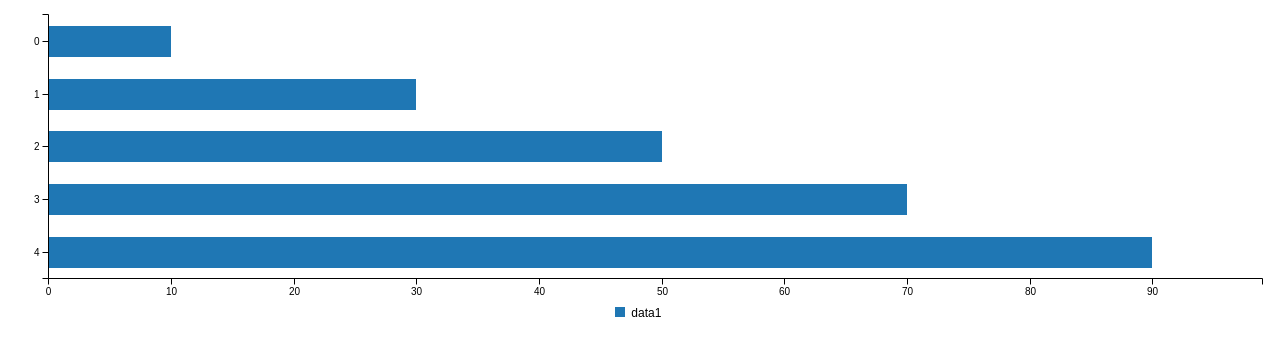
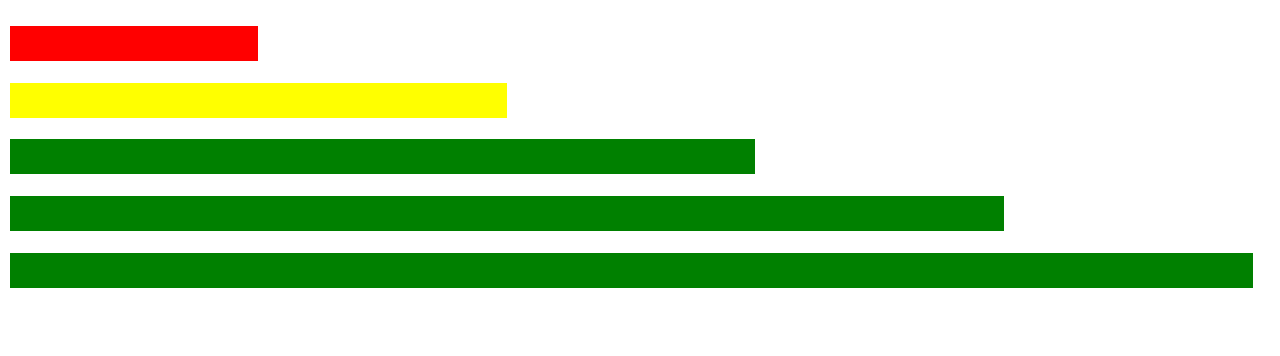
Before and after one commit to kachisvp/c3js, a plain HTML site: page index.html in a window 1280 px wide. Drawn offline with Linux system fonts and the light colour scheme.

Commit message:
値に依って色を変えることと、ラベル非表示までできたのでコミット

```diff
--- a/index.html
+++ b/index.html
@@ -25,13 +25,50 @@
                 bindto: '#rotatedBarChart',
                 data: {
                     columns: [
-                        ['data1', 10, 30, 50, 70, 90],
+                        ['data1', 20, 40, 60, 80, 100],
+                        // ['data1', 10],
+                        // ['data2', 30],
+                        // ['data3', 50],
+                        // ['data4', 70],
+                        // ['data5', 90],
                     ],
-                    type: 'bar'
+                    type: 'bar',
+                    // colors: {
+                    //     data1: '#FF0000',
+                    //     data2: '#FFFF00',
+                    //     data3: '#008000',
+                    //     data4: '#008000',
+                    //     data5: '#008000',
+                    // },
+                    color: function (color, d) {
+                        if (d.value < 30) {
+                            return '#FF0000'
+                        }
+                        else if (d.value < 60) {
+                            return '#FFFF00'
+                        }
+                        return '#008000'
+                    },
                 },
+                // color: {
+                //     pattern: ['#FF0000', '#FFFF00', '#008000', '#008000', '#008000'],
+                // },
                 axis: {
-                    rotated: true
-                }
+                    x: {
+                        show: false,
+                        // padding: { left: 0, right: 0 },
+                    },
+                    y: {
+                        // max: 90,
+                        // min: 10,
+                        show: false,
+                        padding: { top: 10, bottom: 0 },
+                    },
+                    rotated: true,
+                },
+                legend: {
+                    hide: true,
+                },
             });
         </script>
     </div>
```
Also changed, not shown: 1 other file.
